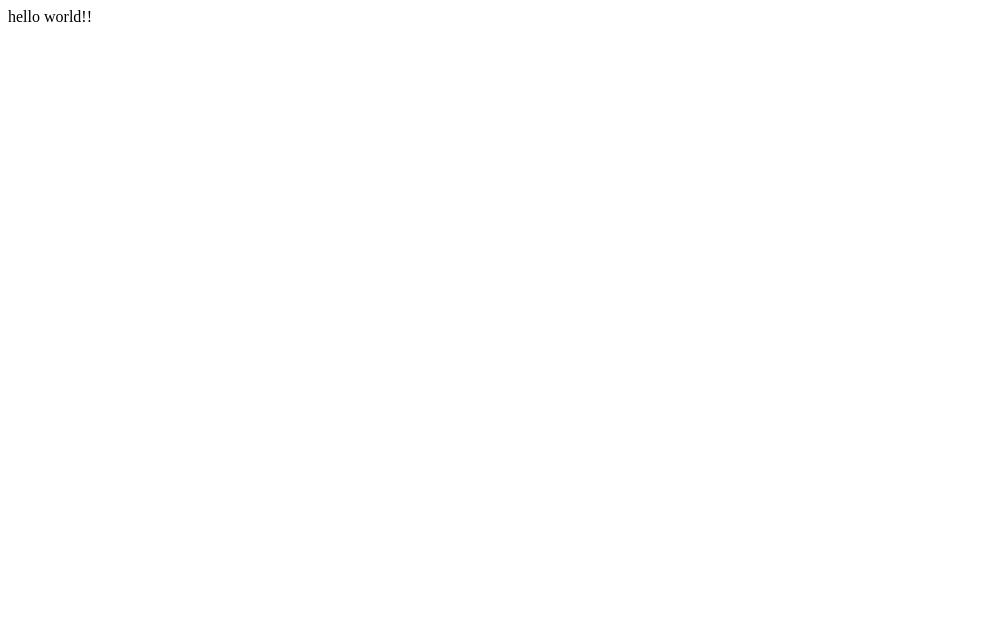
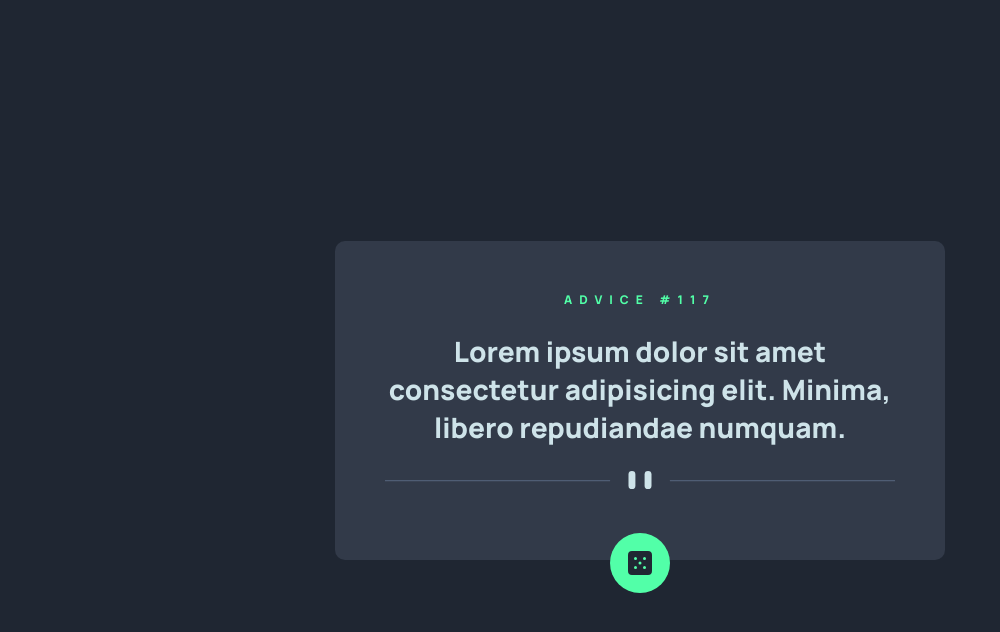
Before and after one commit to sriveer-me/advice-generator-app, a website: page src/index.html in a window 1280 px wide. Shown: the whole page, without its empty margins (0-1000 px from the left). Drawn offline with Linux system fonts and the light colour scheme.

Commit message:
styling done.

```diff
--- a/src/index.html
+++ b/src/index.html
@@ -8,6 +8,8 @@
     <title>Advice Generator</title>
     <link rel="icon" type="image/x-icon" href="./img/favicon.png">
 
+    <link rel="stylesheet" href="./css/style.css">
+
     <!-- font from google font -->
     <link rel="preconnect" href="https://fonts.googleapis.com">
     <link rel="preconnect" href="https://fonts.gstatic.com" crossorigin>
@@ -15,6 +17,13 @@
 
 </head>
 <body>
-    hello world!!
+    <main>
+        <h1 class="primary-heading">Advice #<span class="primary-heading--number">117</span></h1>
+        <div class="body-text">Lorem ipsum dolor sit amet consectetur adipisicing elit. Minima, libero repudiandae numquam.</div>
+        <div class="divider-graphic"></div>
+        <a href="#" class="btn">
+            <img src="./img/icon-dice.svg" alt="get new quote">
+        </a>
+    </main>
 </body>
 </html>
--- a/src/package.json
+++ b/src/package.json
@@ -5,7 +5,7 @@
   "main": "index.js",
   "scripts": {
     "compile:sass": "node-sass sass/main.scss css/style.css",
-    "watch::sass": "node-sass sass/main.scss css/style.css -w"
+    "watch:sass": "node-sass sass/main.scss css/style.css -w"
   },
   "keywords": [],
   "author": "",
--- a/src/sass/base/_typography.scss
+++ b/src/sass/base/_typography.scss
@@ -4,13 +4,25 @@ body{
     font-weight: 800;
 }
 
-.body-copy{
-    font-size: 6rem;
+.primary-heading{
+    color: $color-primary;
+    font-size: 1.2rem;
+    letter-spacing: 0.7rem;
+    text-align: center;
+    text-transform: uppercase;
+
+    @media screen and (max-width: 480px) {
+        font-size: 1.2rem;
+    }
 }
 
-.heading-primary{
-    color: $color-primary;
+.body-text{
     font-size: 2.8rem;
-    letter-spacing: 0.5rem;
-    text-transform: uppercase;
+    text-align: center;
+    width: 27ch;
+
+    @media screen and (max-width: 480px) {
+        font-size: 2rem;
+        width: 23ch;
+    }
 }
--- /dev/null
+++ b/src/sass/components/_button.scss
@@ -0,0 +1,19 @@
+a:link.btn,
+a:visited.btn{
+    display: flex;
+    text-decoration: none;
+    color: $color-white;
+    background-color: $color-primary;
+    border-radius: 100%;
+    padding: 1.8rem;
+
+    position: absolute;
+    left: 50%;
+    bottom: -20%;
+    transform: translate(-50%,-50%);
+}
+
+a:hover.btn{
+    box-shadow: 0rem 0rem 2rem 1rem $color-primary;
+    // background-color: lighten($color-primary,10%);
+}
--- /dev/null
+++ b/src/sass/components/_main.scss
@@ -0,0 +1,23 @@
+main{
+    display: flex;
+    position: relative;
+    flex-direction: column;
+    row-gap: 2.4rem;
+
+    padding: 5rem;
+    padding-bottom: 7rem;
+    background-color: $color-black-2;
+    border-radius: 1rem;
+
+   .divider-graphic{
+       height: 2rem;
+       background-image: url('../img/pattern-divider-desktop.svg');
+       background-position: center;
+       background-size: contain;
+       background-repeat: no-repeat;
+   }
+
+   @media screen and (max-width: 480px) {
+        padding: 5rem 2rem;
+    }
+}
--- a/src/sass/main.scss
+++ b/src/sass/main.scss
@@ -1,3 +1,8 @@
 @import './base/reset';
 @import './base/variables';
 @import './base/typography';
+
+@import './pages/index';
+
+@import './components/main';
+@import './components/button';
--- /dev/null
+++ b/src/sass/pages/_index.scss
@@ -0,0 +1,10 @@
+body{
+    display: flex;
+    flex-direction: column;
+    justify-content: center;
+    align-items: center;
+
+    height: 100vh;
+    width: 100vw;
+    background-color: $color-black-3;
+}
```
Also changed, not shown: src/css/style.css (added), src/img/icon-dice.svg (added), src/img/pattern-divider-desktop.svg (added), src/img/pattern-divider-mobile.svg (added).
